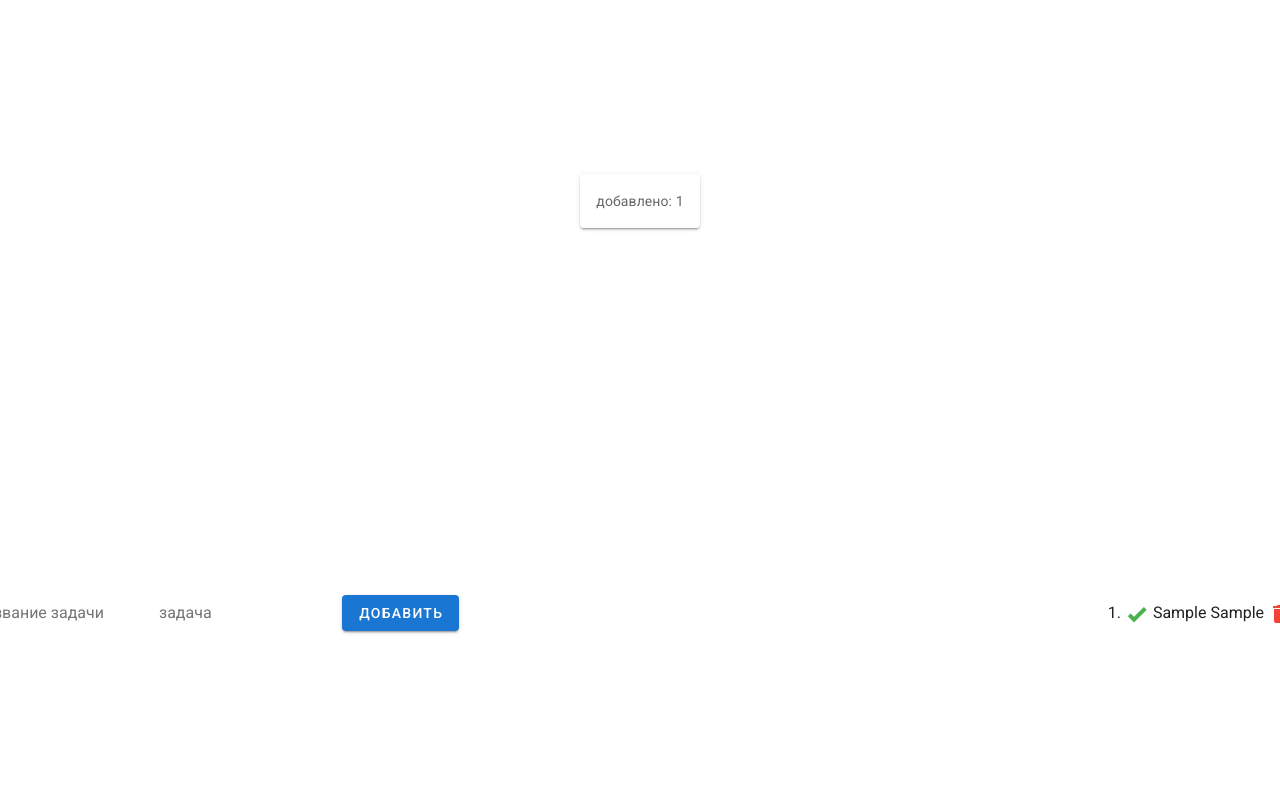
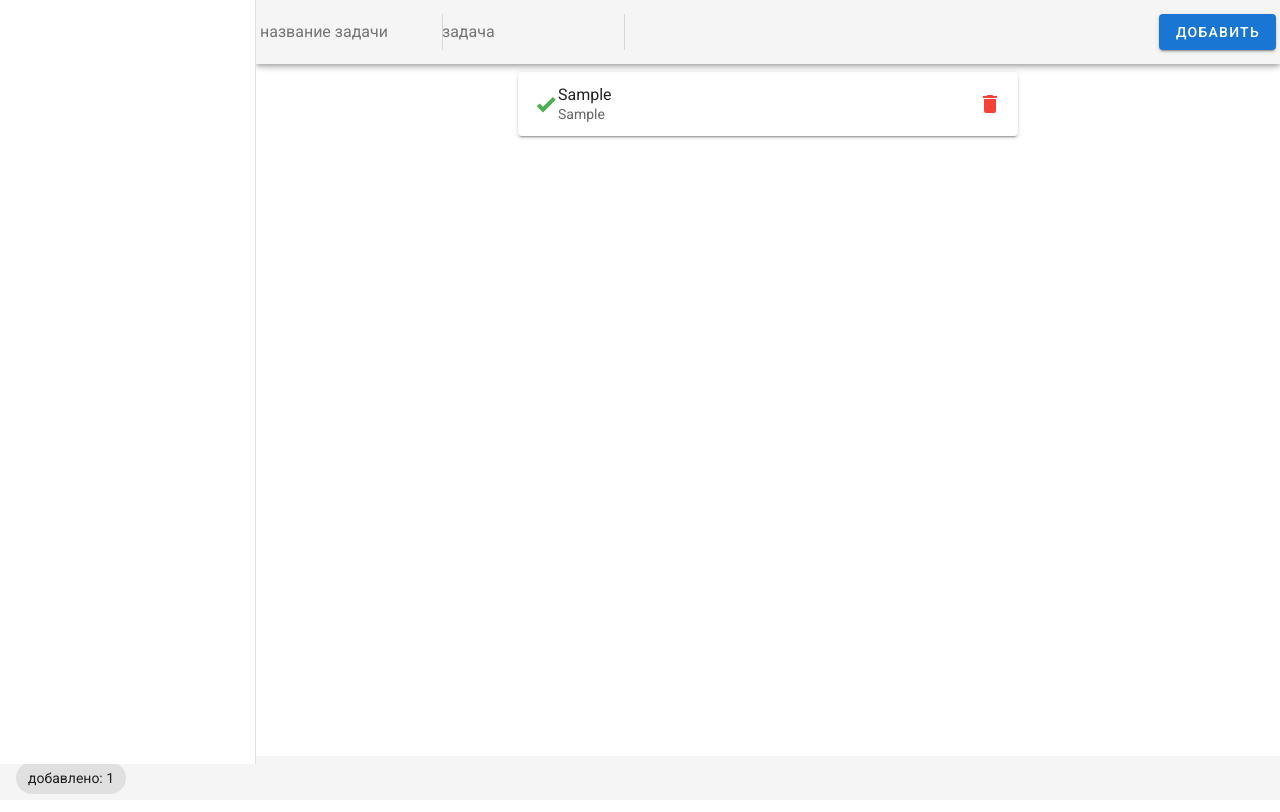
Before and after one commit to paxarpp/vue, a Vue app: page / in a window 1280 px wide. Both pictures are taken after typing "Sample", "Sample" into the empty fields and a click on the button "ДОБАВИТЬ". Built offline with nearby package versions, Linux system fonts and the light colour scheme.

Commit message:
add vuetify components

```diff
--- a/src/App.vue
+++ b/src/App.vue
@@ -1,54 +1,79 @@
 <template>
-  <div id="app">
-    <v-app>
-      <v-row
-        align="center"
-        justify="space-around"
-      >
-        <v-card>
-          <v-card-text v-if="addCount">добавлено: {{ addCount }}</v-card-text>
-          <v-card-text v-if="removeCount">удалено: {{ removeCount }}</v-card-text>
-          <v-card-text v-if="completeCount">выполнено: {{ completeCount }}</v-card-text>
-        </v-card>
-      </v-row>
+  <v-app>
+    <v-navigation-drawer app>
+
+    </v-navigation-drawer>
+
+    <v-app-bar app>
+      <Creator
+        v-on:add-todo="addTodo"
+      />
+    </v-app-bar>
+
+    <v-main>
+      <v-container fluid>
         <List
-          v-on:remove-item-list="removeFromListCount"
-          v-on:add-item-list="addListCount"
-          v-on:complete-item-list="complete"
-          v-on:uncomplete-item-list="uncomplete"
+          v-bind:todos="todos"
+          v-bind:completeTodos="completeTodos"
+          v-on:add-todo="addTodo"
+          v-on:remove-todo="removeTodo"
+          v-on:toggle-todo="toggleTodo"
         />
-    </v-app>
-  </div>
+      </v-container>
+    </v-main>
+
+    <v-footer app>
+      <v-container fluid>
+        <Chips
+          v-bind:addCount="addCount"
+          v-bind:removeCount="removeCount"
+          v-bind:completeCount="completeCount"
+        />
+      </v-container>
+    </v-footer>
+  </v-app>
 </template>
+
 
 <script>
 import List from './components/List';
+import Creator from './components/creator';
+import Chips from './components/chips';
 
 export default {
   name: 'app',
   components: {
-    List
+    List,
+    Creator,
+    Chips,
   },
   data() {
     return {
+      todos: [],
+      completeTodos: [],
       removeCount: 0,
       addCount: 0,
       completeCount: 0,
     }
   },
   methods: {
-    removeFromListCount() {
+    addTodo(todo) {
+      this.todos.push(todo);
+      this.addCount += 1;
+    },
+    removeTodo(id) {
+      this.todos = this.todos.filter(item => id !== item.id);
       this.removeCount += 1;
     },
-    addListCount() {
-      this.addCount += 1;
+    toggleTodo(id) {
+      if (this.completeTodos.includes(id)) {
+        this.completeTodos = this.completeTodos.filter(itemId => id !== itemId);
+        this.completeCount -= 1;
+      } else {
+        this.completeTodos.push(id);
+        this.completeCount += 1;
+      }
     },
-    complete() {
-      this.completeCount += 1;
-    },
-    uncomplete() {
-      this.completeCount -= 1;
-    }
   }
 }
 </script>
--- a/src/components/Item.vue
+++ b/src/components/Item.vue
@@ -1,16 +1,18 @@
 <template>
-  <li>
+  <v-card width="500">
+    <v-list-item two-line>
         <v-icon v-on:click="completeItem" color="green">
           {{ icons.mdiCheckBold }}
         </v-icon>
-    <span :class="{ 'font-weight-thin': complete }">
-      {{ item.title }}
-      {{ item.text }}
-    </span>
+      <v-list-item-content>
+        <v-list-item-title :class="{ 'font-weight-thin': complete }">{{ item.title }}</v-list-item-title>
+        <v-list-item-subtitle :class="{ 'font-weight-thin': complete }">{{ item.text }}</v-list-item-subtitle>
+      </v-list-item-content>
         <v-icon v-on:click="removeItem" color="red">
           {{ icons.mdiDelete }}
         </v-icon>
-  </li>
+    </v-list-item>
+  </v-card>
 </template>
 
 <script>
--- a/src/components/List.vue
+++ b/src/components/List.vue
@@ -3,30 +3,16 @@
     align="center"
     justify="space-around"
   >
-    <v-row>
-      <v-card v-if="title || text">
-        <v-card-title>{{ title }}</v-card-title>
-        <v-card-text>{{ text }}</v-card-text>
-      </v-card>
-      <input v-model="title" placeholder="название задачи">
-      <input v-model="text" placeholder="задача">
-      <v-btn
-        color="primary"
-        v-on:click="pushMessage"
-      >
-        добавить
-      </v-btn>
-    </v-row>
-    <ol>
+    <v-list >
       <Item
         v-for="todo in todos"
         v-bind:key="todo.id"
         v-bind:item="todo"
-        v-bind:complete="completeTodos.includes(todo.id)"
+        v-bind:complete="check(todo.id)"
         v-on:remove="removeFromList"
         v-on:complete="toggleItem"
       />
-    </ol>
+    </v-list>
   </v-row>
 </template>
 
@@ -38,36 +24,20 @@ export default {
   components: {
     Item
   },
-  data() {
-    return {
-      title: '',
-      text: '',
-      todos: [],
-      completeTodos: [],
+  props: [
+    'todos',
+    'completeTodos'
+  ],
+  methods: {
+    removeFromList(id) {
+      this.$emit('remove-todo', id);
+    },
+    toggleItem(id) {
+      this.$emit('toggle-todo', id);
+    },
+    check(id) {
+      return !!this.completeTodos.includes(id);
     }
   },
-  methods: {
-    pushMessage() {
-      if (this.title && this.text) {
-        this.todos.push({title: this.title, text: this.text, id: Date.now()});
-        this.title = '';
-        this.text = '';
-        this.$emit('add-item-list');
-      }
-    },
-    removeFromList(id) {
-      this.todos = this.todos.filter(item => id !== item.id);
-      this.$emit('remove-item-list');
-    },
-    toggleItem(id) {
-      if (this.completeTodos.includes(id)) {
-        this.completeTodos = this.completeTodos.filter(itemId => id !== itemId);
-        this.$emit('uncomplete-item-list');
-      } else {
-        this.completeTodos.push(id);
-        this.$emit('complete-item-list');
-      }
-    }
-  }
 }
 </script>
--- /dev/null
+++ b/src/components/chips.vue
@@ -0,0 +1,19 @@
+<template>
+  <v-row>
+    <v-chip v-if="addCount">добавлено: {{ addCount }}</v-chip>
+    <v-chip v-if="removeCount" color="red">удалено: {{ removeCount }}</v-chip>
+    <v-chip v-if="completeCount" color="green">выполнено: {{ completeCount }}</v-chip>
+  </v-row>
+</template>
+
+<script>
+
+export default {
+  name: "Creator",
+    props: [
+    'addCount',
+    'removeCount',
+    'completeCount',
+  ],
+};
+</script>
--- /dev/null
+++ b/src/components/creator.vue
@@ -0,0 +1,37 @@
+<template>
+  <v-row>
+    <input v-model="title" placeholder="название задачи" />
+		<v-divider vertical />
+    <input v-model="text" placeholder="задача" />
+		<v-divider vertical />
+		<v-spacer></v-spacer>
+    <v-btn color="primary" v-on:click="pushMessage"> добавить </v-btn>
+  </v-row>
+</template>
+
+<script>
+
+export default {
+  name: "Creator",
+  data() {
+    return {
+      title: "",
+      text: "",
+    };
+  },
+  methods: {
+    pushMessage() {
+      if (this.title && this.text) {
+        this.$emit("add-todo", { title: this.title, text: this.text, id: Date.now() });
+        this.title = "";
+        this.text = "";
+      }
+    },
+  },
+};
+</script>
+<v-row>
+        <v-chip v-if="addCount">добавлено: {{ addCount }}</v-chip>
+        <v-chip v-if="removeCount">удалено: {{ removeCount }}</v-chip>
+        <v-chip v-if="completeCount">выполнено: {{ completeCount }}</v-chip>
+      </v-row>
```
Also changed, not shown: jsconfig.json (+12 -3 lines). Lines whose indentation alone changed are shown as unchanged.
